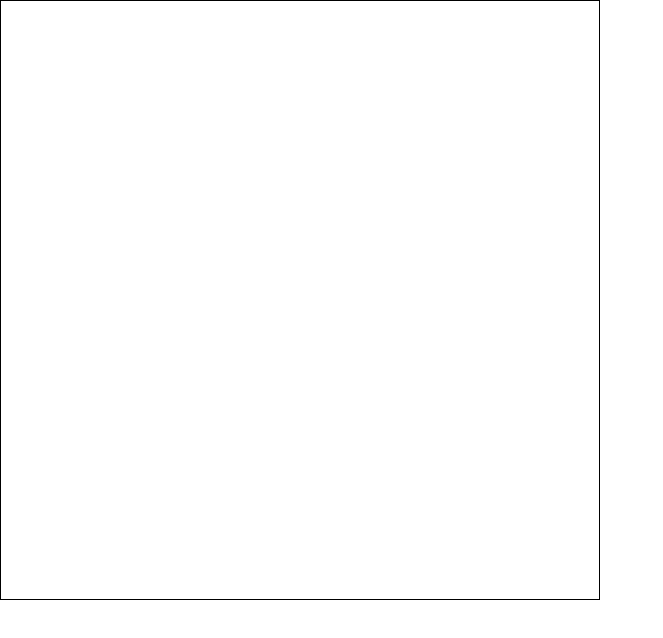
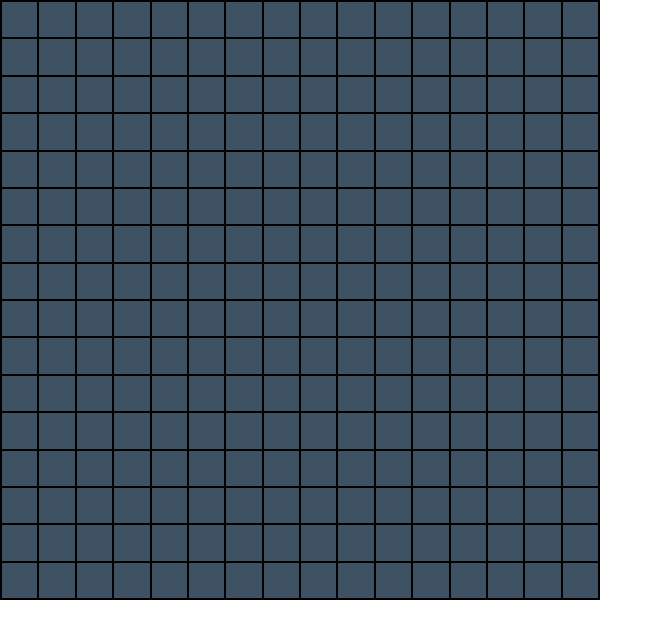
Before and after one commit to evunti/Etch-a-Sketch, a plain HTML site: page index.html in a window 1280 px wide. Shown: the whole page, without its empty margins (0-663 px from the left). Drawn offline with Linux system fonts and the light colour scheme.

Commit message:
grid-cell style had a typo, fixed it

```diff
--- a/resources/index.css
+++ b/resources/index.css
@@ -1,13 +1,13 @@
 #grid {
-  border: 1px solid black;
   display: grid;
   grid-template-columns: repeat(16, 1fr);
   grid-template-rows: repeat(16, 1fr);
   width: 600px;
   height: 600px;
+  border: 1px solid black;
 }
 
-#gird-cell {
+.grid-cell {
+  border: 1px solid black;
   background-color: rgb(63, 82, 99);
-  border: 1 px solid black;
 }
--- a/resources/script.js
+++ b/resources/script.js
@@ -1,4 +1,12 @@
 const gridDiv = document.getElementById("grid");
 const gridSize = 16;
 
-const gridCell = document.createElement("div");
+function createGrid(size) {
+  for (let i = 0; i < size * size; i++) {
+    const gridCell = document.createElement("div");
+
+    gridCell.classList.add("grid-cell");
+    gridDiv.appendChild(gridCell);
+  }
+}
+createGrid(gridSize);
```
